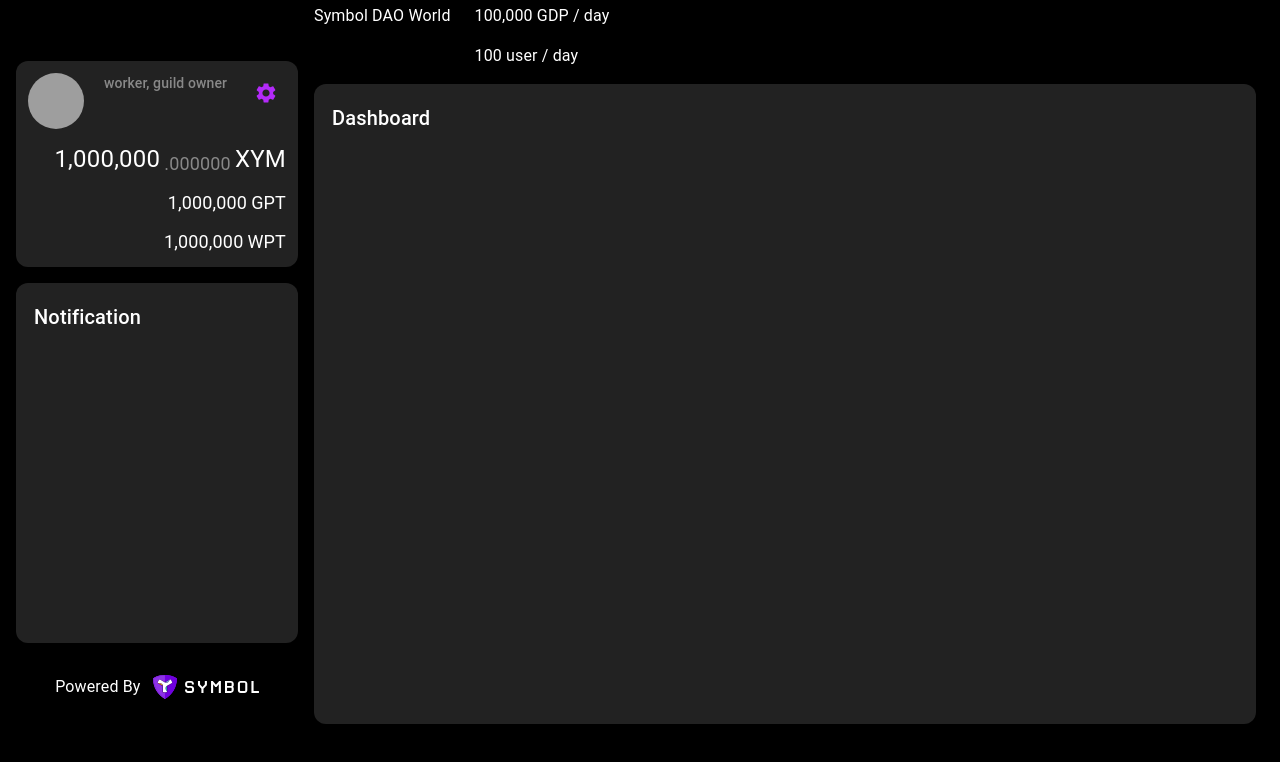
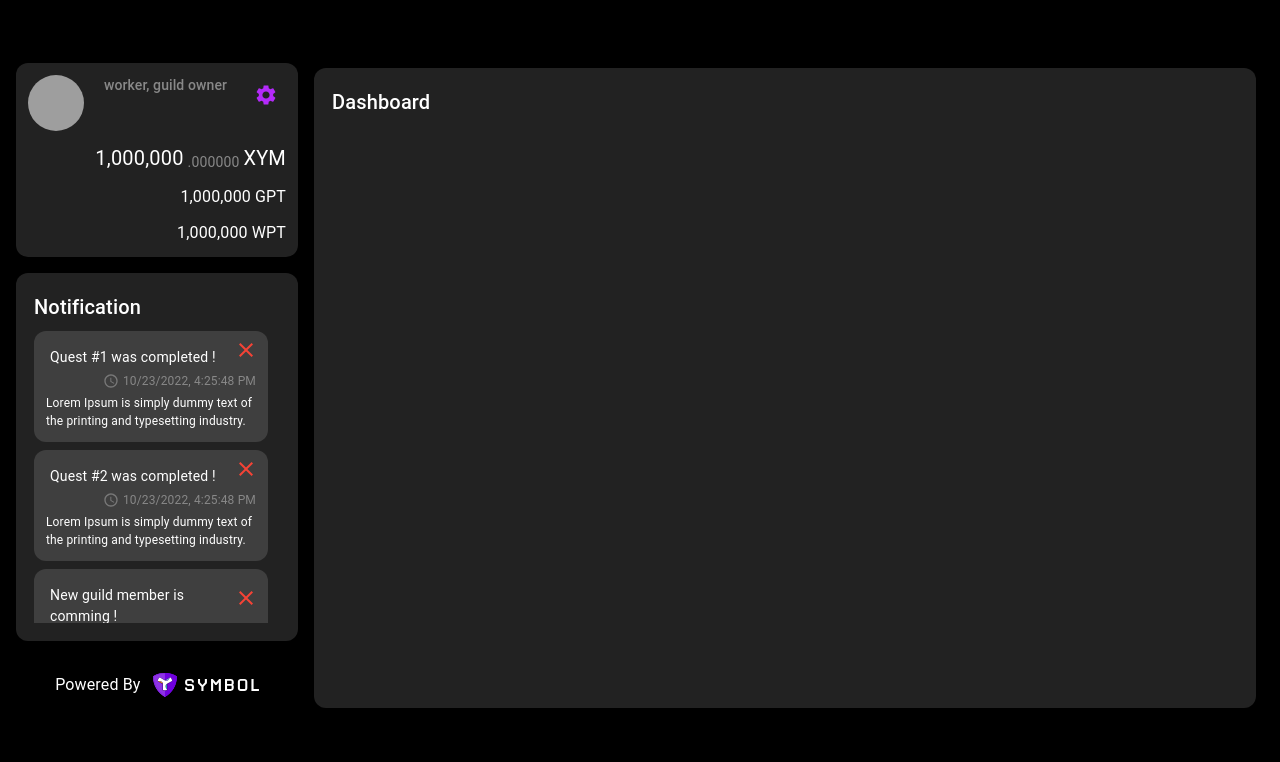
Before and after one commit to ymuichiro/decentralized-guild_old, a React (Vite) app in the folder frontend/: page /dashboard in a window 1280 px wide. Shown: the top 762 px of the page. Built offline with nearby package versions, Linux system fonts and the light colour scheme; grey boxes are pictures that could not be loaded.

Commit message:
[add] notification props

```diff
--- /dev/null
+++ b/frontend/src/components/moleculs/IconText.tsx
@@ -0,0 +1,27 @@
+import { CSSProperties, ReactElement } from 'react';
+
+export interface IconTextProps {
+  icon: ReactElement;
+  content: string;
+  style: CSSProperties;
+}
+
+const IconText = ({ icon, content, style }: IconTextProps): JSX.Element => {
+  return (
+    <div
+      style={{
+        display: 'flex',
+        flexDirection: 'row',
+        gap: 4,
+        justifyContent: 'flex-end',
+        alignItems: 'center',
+        marginBottom: 4,
+      }}
+    >
+      {icon}
+      <p style={{ ...style }}>{content}</p>
+    </div>
+  );
+};
+
+export default IconText;
--- a/frontend/src/components/moleculs/MosaicBox.tsx
+++ b/frontend/src/components/moleculs/MosaicBox.tsx
@@ -14,7 +14,7 @@ const MosaicBox = ({
   divisibility,
   mosaic,
 }: MosaicBoxProps): JSX.Element => {
-  const fontSize = size === '2x' ? 24 : 18;
+  const fontSize = size === '2x' ? 20 : 16;
   return (
     <div
       style={{
--- /dev/null
+++ b/frontend/src/components/moleculs/NotificationBox.tsx
@@ -0,0 +1,71 @@
+import { Notice } from '@models/Notice';
+
+import IconButton from '@components/atom/IconButton';
+import AccessTimeIcon from '@mui/icons-material/AccessTime';
+import CloseIcon from '@mui/icons-material/Close';
+
+import IconText from '@components/moleculs/IconText';
+
+export interface NotificationBoxProps {
+  notice: Notice;
+}
+
+const NotificationBox = ({ notice }: NotificationBoxProps): JSX.Element => {
+  return (
+    <div
+      style={{
+        display: 'flex',
+        flexDirection: 'column',
+        backgroundColor: '#ffffff22',
+        padding: 12,
+        margin: 0,
+        marginTop: 8,
+        marginRight: 12,
+        borderRadius: 12,
+      }}
+    >
+      <div
+        style={{
+          display: 'flex',
+          flexDirection: 'column',
+        }}
+      >
+        <div
+          style={{
+            display: 'flex',
+            flexDirection: 'row',
+            justifyContent: 'space-between',
+            alignItems: 'center',
+          }}
+        >
+          <p style={{ fontSize: 14, margin: 4 }}>{notice?.title}</p>
+          <IconButton
+            color='error'
+            style={{ padding: 0, position: 'relative', top: -8, right: -2 }}
+          >
+            <CloseIcon />
+          </IconButton>
+        </div>
+
+        <IconText
+          content={notice?.created.toLocaleString()}
+          icon={<AccessTimeIcon fontSize='inherit' color='disabled' />}
+          style={{ fontSize: 12, margin: 0, textAlign: 'right', color: '#888' }}
+        />
+      </div>
+      <p
+        style={{
+          fontSize: 12,
+          margin: 0,
+          textAlign: 'left',
+          overflow: 'hidden',
+          textOverflow: 'ellipsis',
+        }}
+      >
+        {notice?.body}
+      </p>
+    </div>
+  );
+};
+
+export default NotificationBox;
--- a/frontend/src/components/organism/notification/NotificationCard.tsx
+++ b/frontend/src/components/organism/notification/NotificationCard.tsx
@@ -8,6 +8,46 @@ import IconButton from '@components/atom/IconButton';
 
 import SettingsIcon from '@mui/icons-material/Settings';
 import MosaicBox from '@components/moleculs/MosaicBox';
+import NotificationBox from '@components/moleculs/NotificationBox';
+
+const NOTIFICATION_CARD_TEST_EXAMPLE = [
+  {
+    title: 'Quest #1 was completed !',
+    body: 'Lorem Ipsum is simply dummy text of the printing and typesetting industry.',
+    publicKey: 'ABC',
+    created: new Date(),
+  },
+  {
+    title: 'Quest #2 was completed !',
+    body: 'Lorem Ipsum is simply dummy text of the printing and typesetting industry.',
+    publicKey: 'ABC',
+    created: new Date(),
+  },
+  {
+    title: 'New guild member is comming !',
+    body: 'Lorem Ipsum is simply dummy text of the printing and typesetting industry.',
+    publicKey: 'ABC',
+    created: new Date(),
+  },
+  {
+    title: 'New guild member is comming !',
+    body: 'Lorem Ipsum is simply dummy text of the printing and typesetting industry.',
+    publicKey: 'ABC',
+    created: new Date(),
+  },
+  {
+    title: 'New guild member is comming !',
+    body: 'Lorem Ipsum is simply dummy text of the printing and typesetting industry.',
+    publicKey: 'ABC',
+    created: new Date(),
+  },
+  {
+    title: 'New guild member is comming !',
+    body: 'Lorem Ipsum is simply dummy text of the printing and typesetting industry.',
+    publicKey: 'ABC',
+    created: new Date(),
+  },
+];
 
 const NotificationCard = (): JSX.Element => {
   const [userInformation, setUserInformation] =
@@ -29,6 +69,11 @@ const NotificationCard = (): JSX.Element => {
       <Typography component='h5' variant='h6'>
         Notification
       </Typography>
+      <div style={{ maxHeight: 300, overflow: 'auto' }}>
+        {NOTIFICATION_CARD_TEST_EXAMPLE.map((item) => {
+          return <NotificationBox notice={item} />;
+        })}
+      </div>
     </div>
   );
 };
--- /dev/null
+++ b/frontend/src/models/Notice.ts
@@ -0,0 +1,6 @@
+export interface Notice {
+  title: string;
+  body: string;
+  publicKey: string;
+  created: Date;
+}
--- a/frontend/src/pages/app/Dashboard.tsx
+++ b/frontend/src/pages/app/Dashboard.tsx
@@ -64,14 +64,14 @@ const Dashboard = (): JSX.Element => {
             <img src='/assets/logo/symbol-logo-watermark.svg' height={24} />
           </div>
         </Grid>
-        <Grid xs={6} md={9}>
-          <div style={{ display: 'flex', flexDirection: 'row', gap: 24 }}>
-            <p>Symbol DAO World</p>
-            <div>
-              <p>100,000 GDP / day</p>
-              <p>100 user / day</p>
-            </div>
-          </div>
+        <Grid
+          xs={6}
+          md={9}
+          display='flex'
+          flexDirection='column'
+          justifyContent='center'
+          alignItems='center'
+        >
           <Board title='Dashboard' />
         </Grid>
       </Grid>
--- a/frontend/src/styles/global.css
+++ b/frontend/src/styles/global.css
@@ -16,3 +16,17 @@ body,
 *:after {
   box-sizing: inherit;
 }
+
+/* ScrollBar Design */
+::-webkit-scrollbar {
+  width: 4px;
+  border-radius: 2px;
+}
+::-webkit-scrollbar-thumb {
+  background-color: #828793;
+  border-radius: 2px;
+}
+::-webkit-scrollbar-track {
+  background-color: #666970;
+  border-radius: 2px;
+}
```
